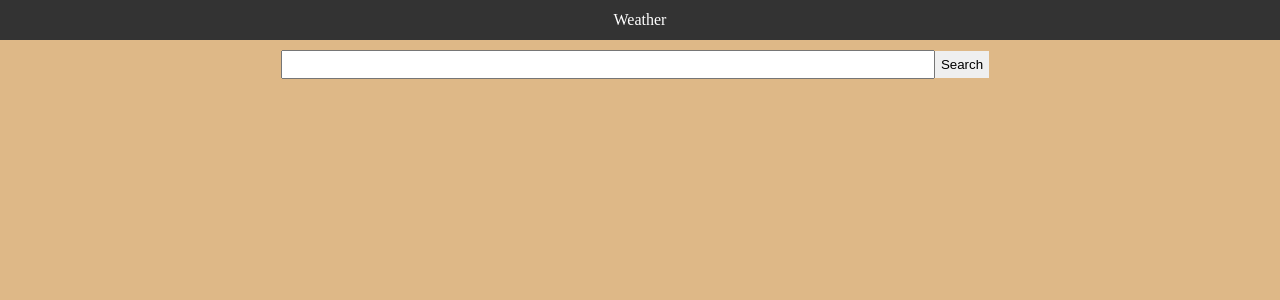
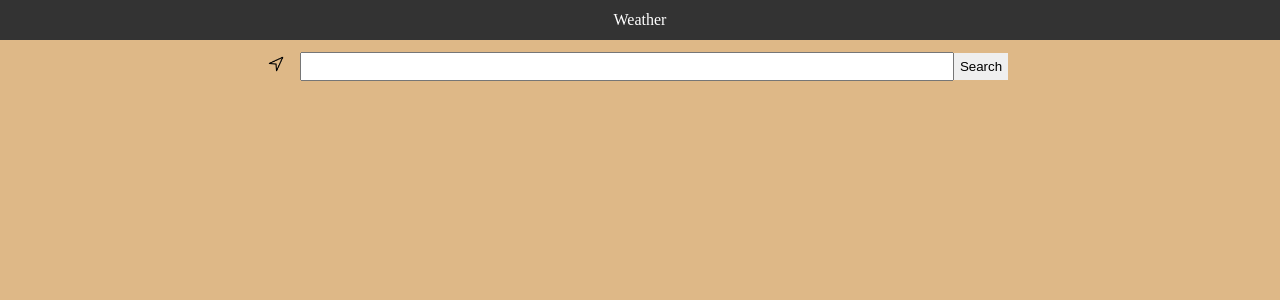
Before and after one commit to cdrohithm/weather-app, a React (Create React App) app in the folder client/: page / in a window 1280 px wide. Shown: the top 300 px of the page. Built offline with nearby package versions, Linux system fonts and the light colour scheme.

Commit message:
Add icon to page

```diff
--- a/client/src/components/Search/Search.jsx
+++ b/client/src/components/Search/Search.jsx
@@ -2,7 +2,7 @@ import React, { useContext, useState } from "react";
 import { useNavigate } from "react-router-dom";
 
 import axios from "axios";
-
+import navigation from "./navigation.png";
 import "./Search.css";
 import WeatherContext from "../../context/WeatherContext";
 
@@ -36,8 +36,31 @@ function Search(props) {
         const { value } = e.target;
         setCity(value)
     }
+    const handleLocation = () => {
+        navigator.geolocation.getCurrentPosition(function(position) {
+            let lat = position?.coords?.latitude;
+            let long = position?.coords?.longitude;
+            if (lat && long) {
+                axios
+                .get('https://weather-webapp-server.herokuapp.com/weather/' + lat + '/' + long)
+                .then(res => {
+                    console.log(res?.data)
+                    setState({ ...state, weather: res?.data });
+                    const city = res?.data?.name;
+                    history('/weather/' + city);
+                })
+                .catch(err => {
+                    console.log(err.message);
+                    alert(err?.response?.data?.message || err?.message)
+                });
+            }
+        });
+    }
     return (
         <div className="search">
+            <div className="current" onClick={handleLocation}>
+                <img height="18" width="18" src={navigation} />
+            </div>
             <input
                 type="text"
                 value={city}
```
